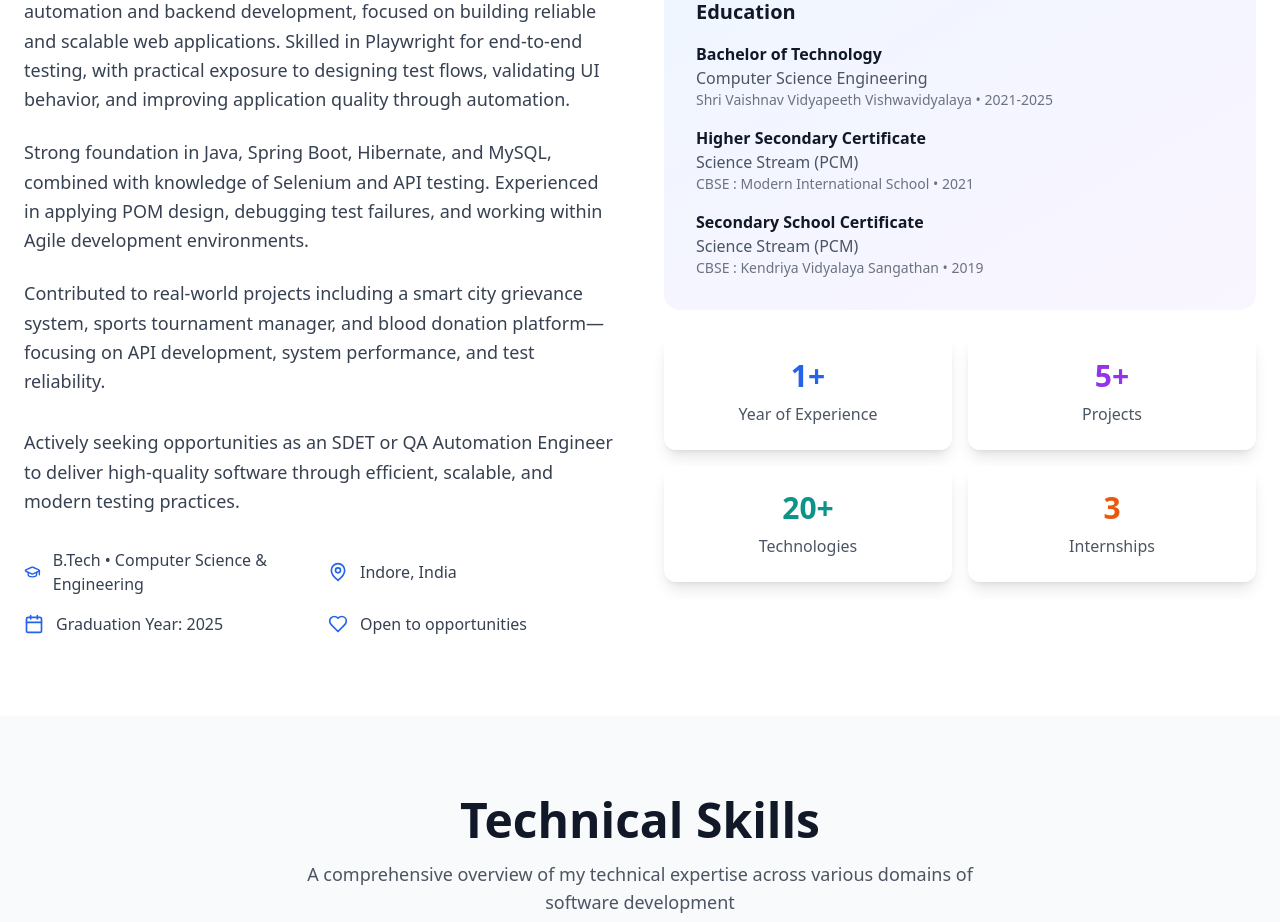
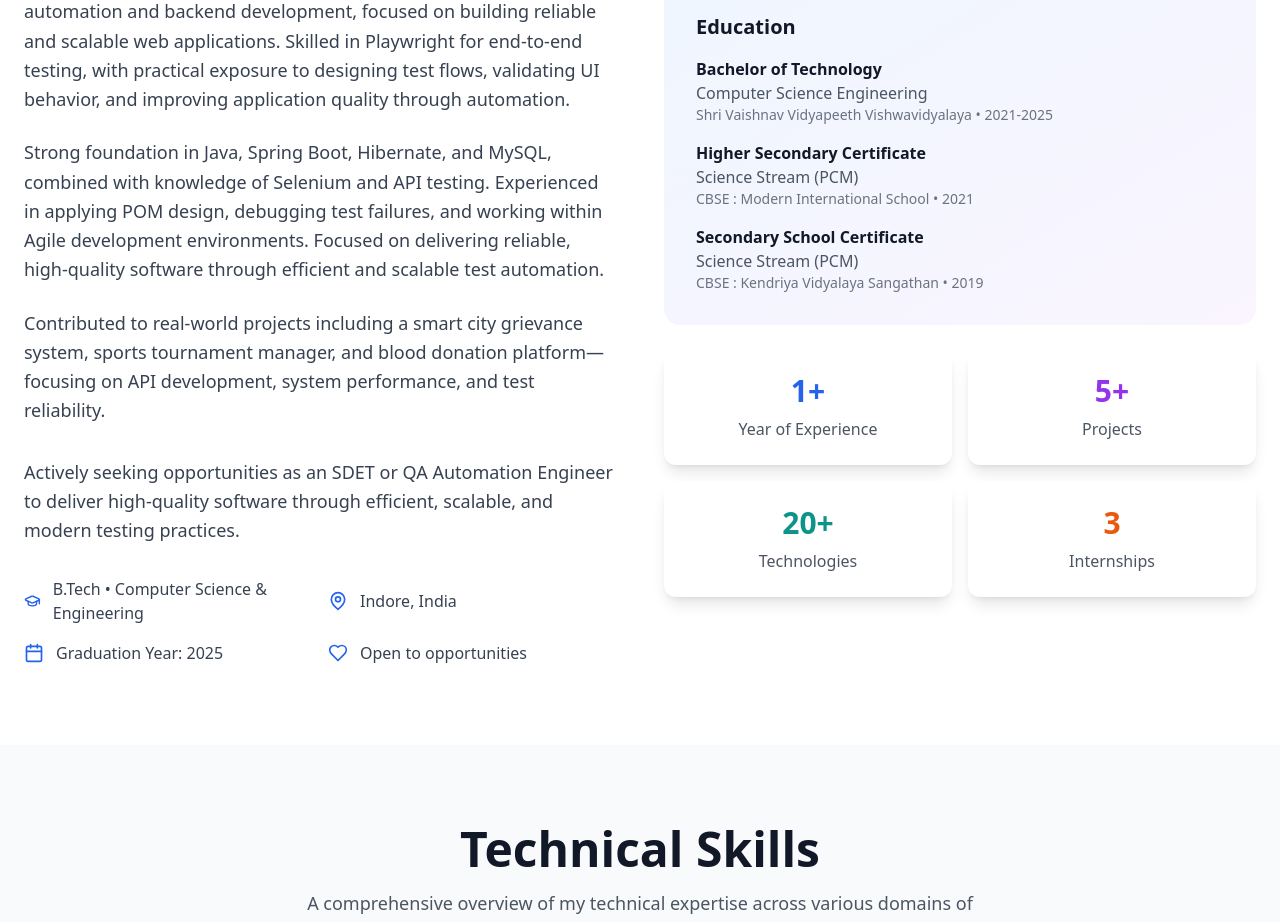
Before and after one commit to jaspal-s-rajput/Portfolio_Web_Application, a React (Vite) app: page / in a window 1280 px wide. Shown: the part 1100-2022 px from the top of the page. Built offline with nearby package versions, Linux system fonts and the light colour scheme.

Commit message:
Update About.tsx

```diff
--- a/src/components/About.tsx
+++ b/src/components/About.tsx
@@ -21,7 +21,8 @@ const About: React.FC = () => {
             <p className="text-lg text-gray-700 dark:text-gray-300 mb-6 leading-relaxed">
               Computer Science graduate with hands-on experience in QA automation and backend development, focused on building reliable and scalable web applications. Skilled in Playwright for end-to-end testing, with practical exposure to designing test flows, validating UI behavior, and improving application quality through automation.            </p>
             <p className="text-lg text-gray-700 dark:text-gray-300 mb-6 leading-relaxed">
-              Strong foundation in Java, Spring Boot, Hibernate, and MySQL, combined with knowledge of Selenium and API testing. Experienced in applying POM design, debugging test failures, and working within Agile development environments.            </p>
+              Strong foundation in Java, Spring Boot, Hibernate, and MySQL, combined with knowledge of Selenium and API testing. Experienced in applying POM design, debugging test failures, and working within Agile development environments. Focused on delivering reliable, high-quality software through efficient and scalable test automation.
+            </p>
             <p className="text-lg text-gray-700 dark:text-gray-300 mb-8 leading-relaxed">
               Contributed to real-world projects including a smart city grievance system, sports tournament manager, and blood donation platform—focusing on API development, system performance, and test reliability.
             </p>
```
